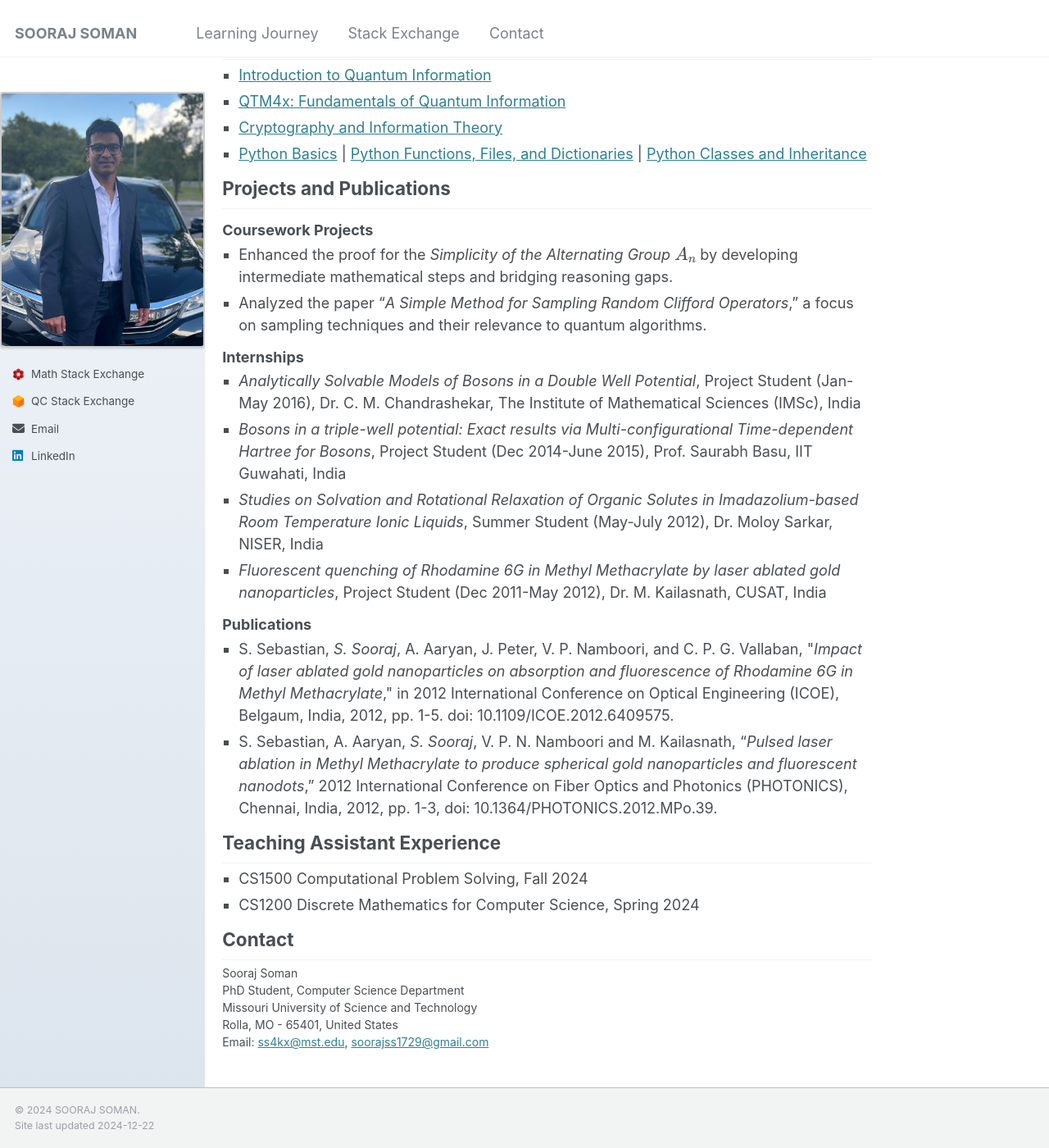
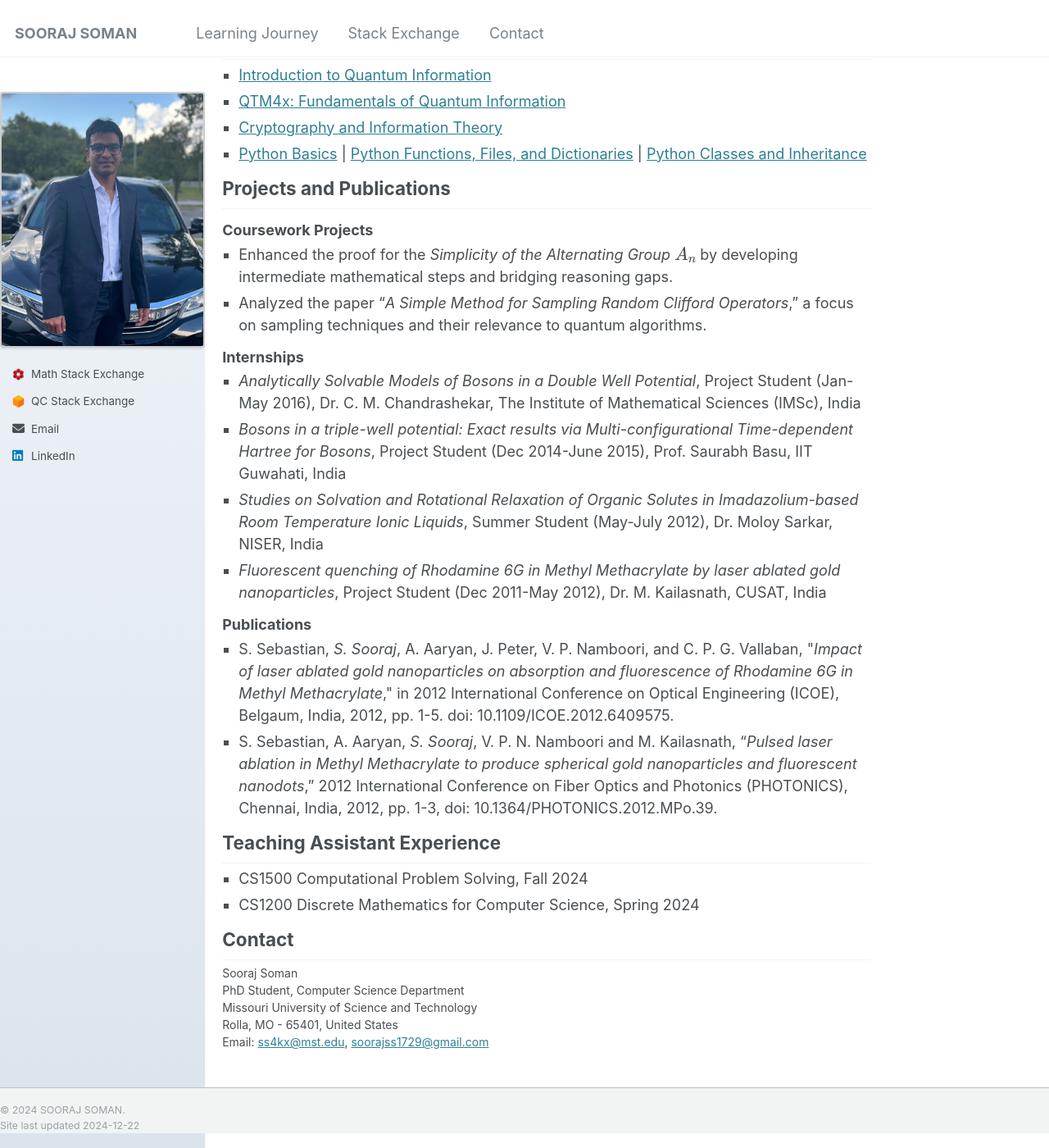
Before and after one commit to soorajss1729/soorajss1729.github.io, a Jekyll site: the page built from _pages/about.md, in a window 1280 px wide and 1400 px high, scrolled down 1807 px. Shown: the whole window at 82% size. Built offline with Jekyll 4.4.1, drawn with Linux system fonts in a browser that asks for light colours.

Commit message:
Update _footer.scss

```diff
--- a/_sass/_footer.scss
+++ b/_sass/_footer.scss
@@ -29,7 +29,7 @@
     margin-right: auto;
     margin-top: 1em;
     max-width: 100%;
-    padding: 0 1em 1em;
+    padding: 0 0em 0em;
 
     @include breakpoint($x-large) {
       max-width: $x-large;
@@ -67,8 +67,8 @@
 
   li {
     display: inline-block;
-    padding-top: 2px;
-    padding-bottom: 2px;
+    padding-top: 5px;
+    padding-bottom: 5px;
     font-family: $sans-serif-narrow;
     font-size: $type-size-6;
     text-transform: uppercase;
```
